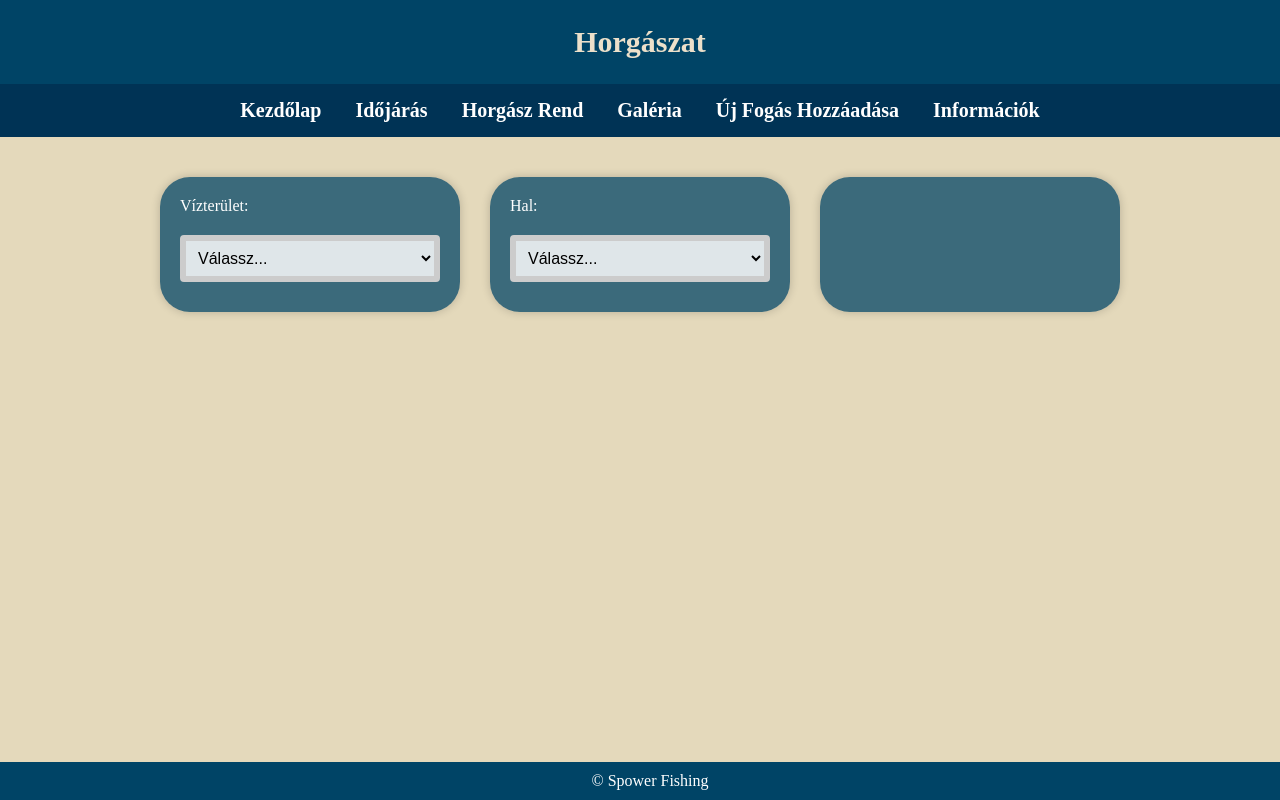
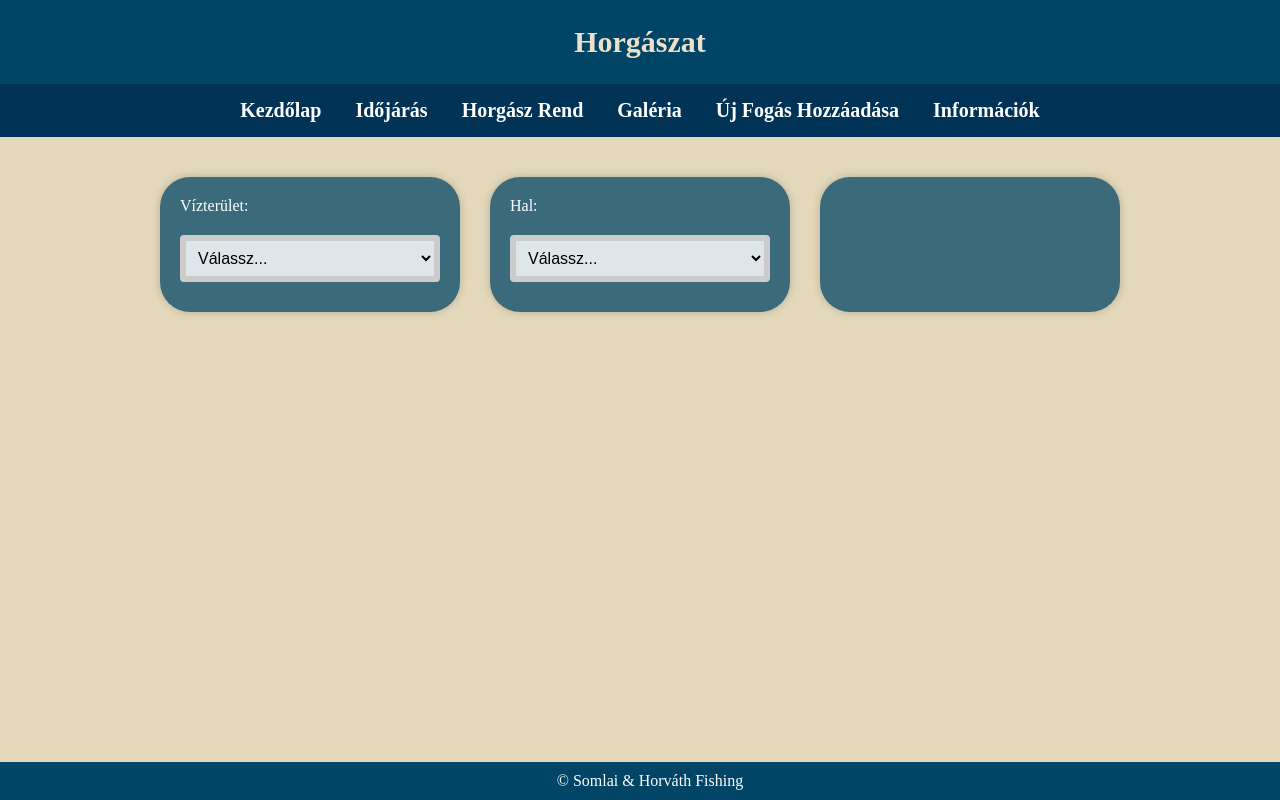
Before and after one commit to Smate3927/horgasz-weboldal, a website: page public/horgaszrend.html in a window 1280 px wide. Drawn offline with Linux system fonts and the light colour scheme; no server answers.

Commit message:
Update horgaszrend.html

```diff
--- a/public/horgaszrend.html
+++ b/public/horgaszrend.html
@@ -40,7 +40,7 @@
   </div>
 
   <footer>
-    &copy; Spower Fishing
+    &copy; Somlai & Horváth Fishing
   </footer>
   <script src="script.js"></script>
 </body>
```
